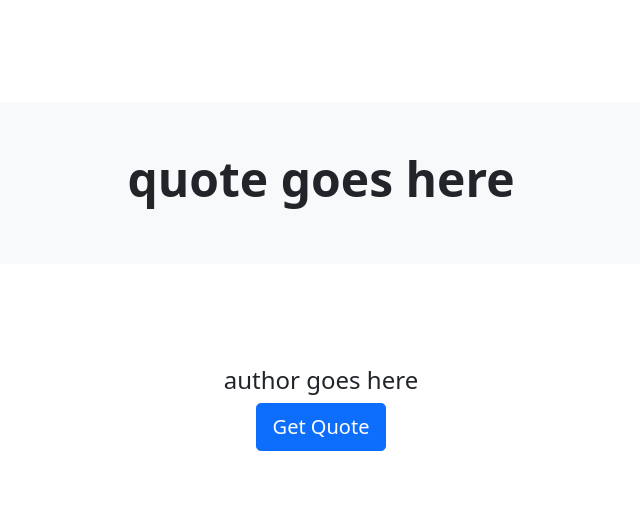
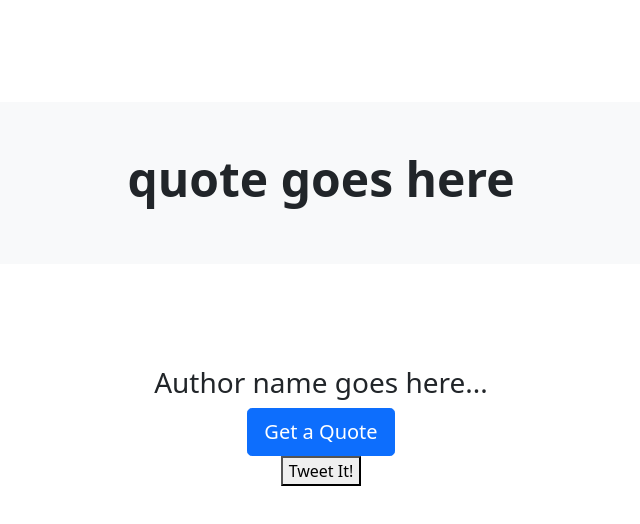
Before and after one commit to Holgermueller/gottahearit, a React (Create React App) app: page / in a window 1280 px wide. Shown: the top 524 px of the page, without its empty margins (319-959 px from the left). Built offline with nearby package versions, Linux system fonts and the light colour scheme.

Commit message:
refactored some code

```diff
--- a/src/App.js
+++ b/src/App.js
@@ -1,4 +1,7 @@
 import QuoteDisplay from "./Display/Display";
+import AuthorDisplay from "./Display/AuthorDisplay";
+import Button from "./Display/Button";
+import TwitterButton from "./Display/TwitterButton";
 import "./App.css";
 
 function App() {
@@ -6,10 +9,11 @@ function App() {
     <div id="quote-box" className="App">
       <QuoteDisplay />
 
-      <h4 id="author">author goes here</h4>
-      <button type="submit" className="btn btn-primary btn-lg" id="new-quote">
-        Get Quote
-      </button>
+      <AuthorDisplay />
+
+      <Button />
+
+      <TwitterButton />
     </div>
   );
 }
--- /dev/null
+++ b/src/Display/AuthorDisplay.js
@@ -0,0 +1,9 @@
+function AuthorDisplay() {
+  return (
+    <div>
+      <h3>Author name goes here...</h3>
+    </div>
+  );
+}
+
+export default AuthorDisplay;
--- /dev/null
+++ b/src/Display/Button.js
@@ -0,0 +1,11 @@
+function Button() {
+  return (
+    <div>
+      <button type="submit" id="new-quote" className="btn btn-primary btn-lg">
+        Get a Quote
+      </button>
+    </div>
+  );
+}
+
+export default Button;
--- /dev/null
+++ b/src/Display/TwitterButton.js
@@ -0,0 +1,9 @@
+function TwitterButton() {
+  return (
+    <div>
+      <button>Tweet It!</button>
+    </div>
+  );
+}
+
+export default TwitterButton;
```
